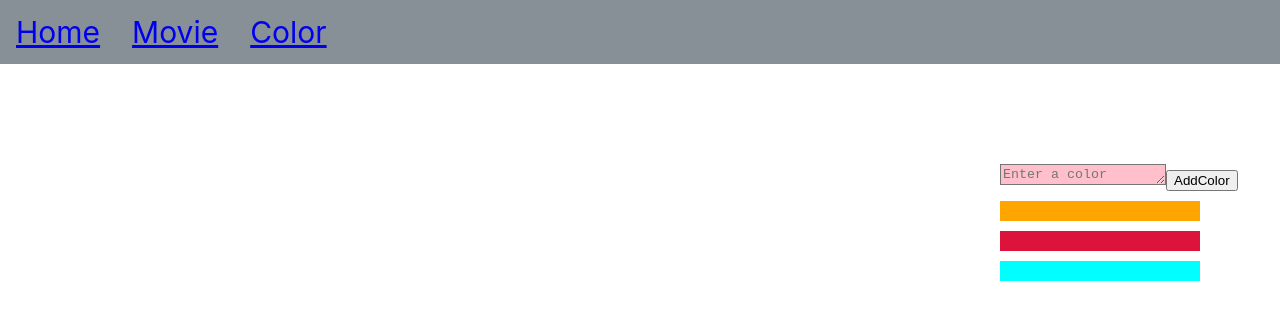
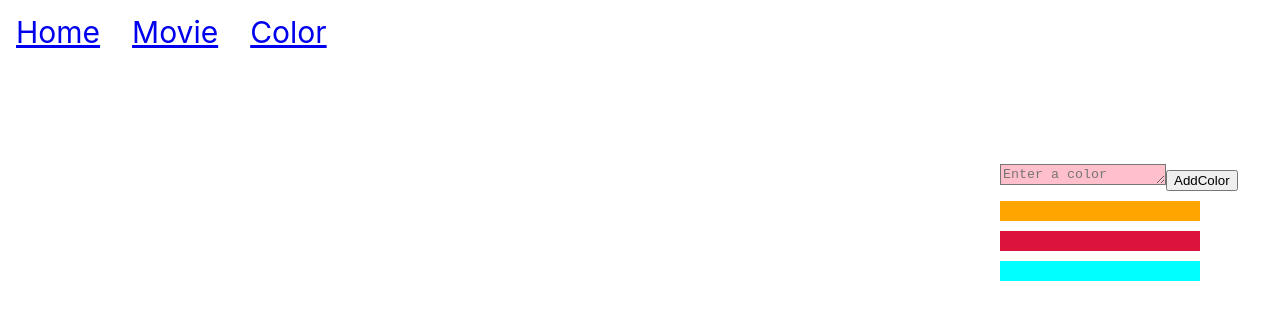
Before and after one commit to Preethidhivakar/sample-project, a React (Create React App) app: page /Color in a window 1280 px wide. Shown: the top 320 px of the page. Built offline with nearby package versions, Linux system fonts and the light colour scheme; the HTML template or start-up script is replaced by a standard one.

Commit message:
change color

```diff
--- a/src/App.css
+++ b/src/App.css
@@ -37,6 +37,7 @@
 
 .movie-items{
     display: flex;
+    flex-direction: column;
     height: 943px;
     width: 373px;
     flex-direction: column;
@@ -151,7 +152,7 @@
 } */
 .route{
   display: flex;
-  background-color: rgb(136, 144, 151);
+  /* background-color: rgb(136, 144, 151); */
 
   justify-content:space-between;
 }
@@ -180,7 +181,7 @@ li {
   font-size:30px;
   float: left;
   display: block;
-  color: white;
+  color: rgb(255, 255, 255);
   text-align: center;
   padding: 14px 16px;
   text-decoration: none;
```
